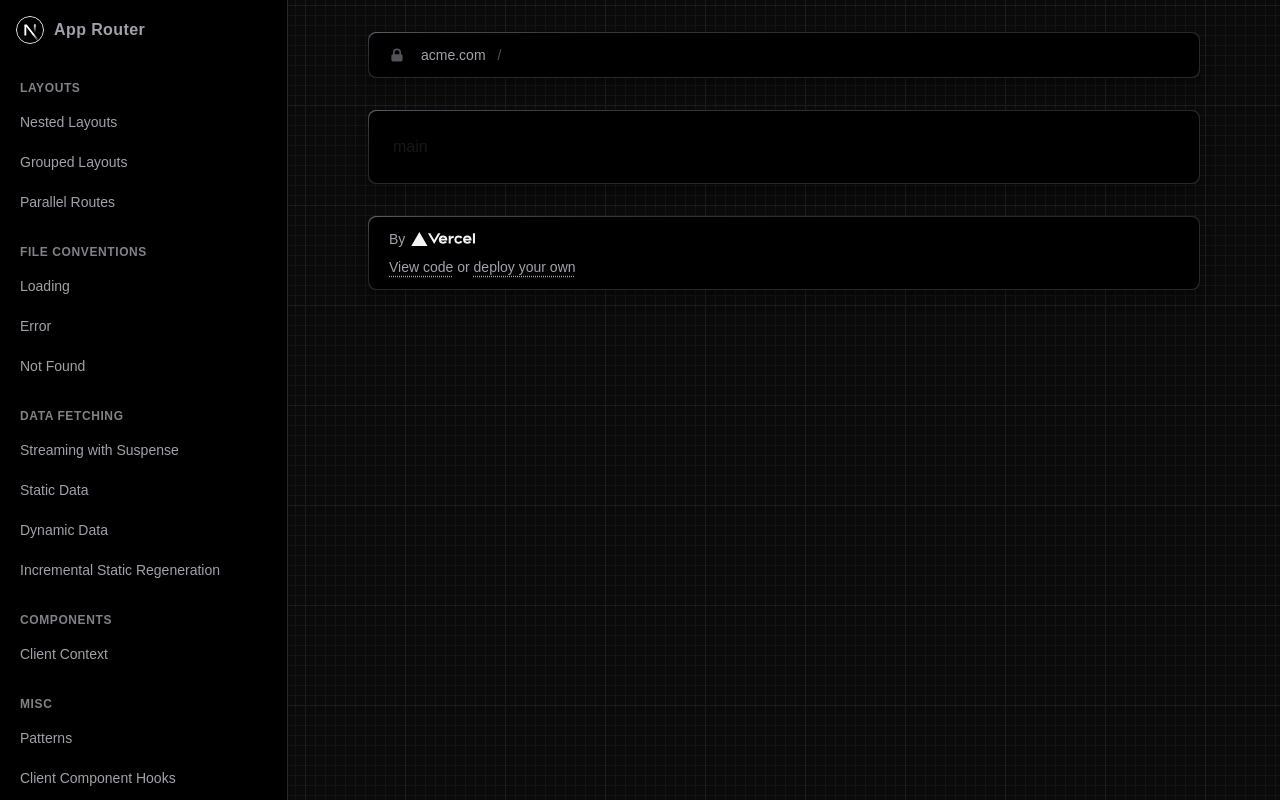
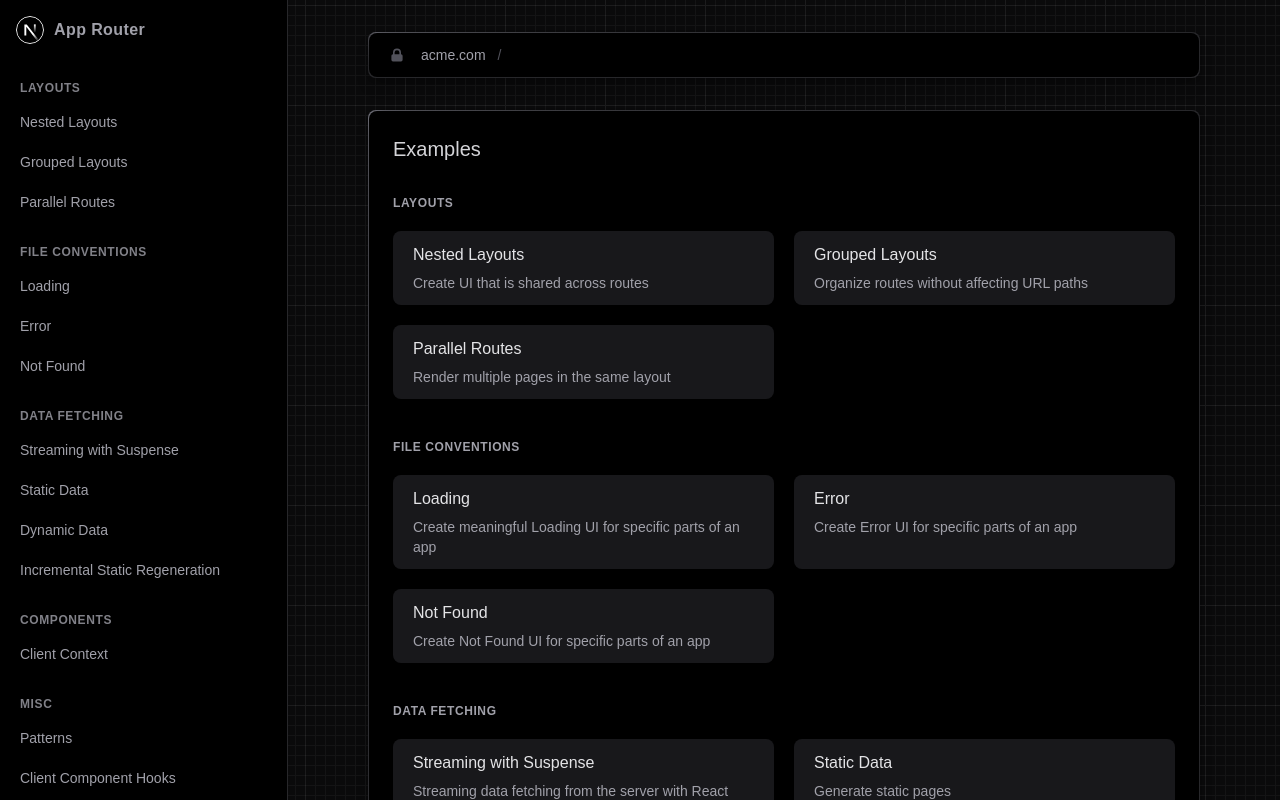
Before and after one commit to leconstantin/app_router_nextjs, a Next.js app: page / in a window 1280 px wide. Shown: the top 800 px of the page. Built offline with nearby package versions, Linux system fonts and the light colour scheme.

Commit message:
added main body

```diff
--- a/src/app/page.tsx
+++ b/src/app/page.tsx
@@ -1,3 +1,44 @@
-export default function Home() {
-  return <div>main</div>;
+import { demos } from "@/lib/demos";
+import Link from "next/link";
+
+export default function Page() {
+  return (
+    <div className="space-y-8">
+      <h1 className="text-xl font-medium text-gray-300">Examples</h1>
+
+      <div className="space-y-10 text-white">
+        {demos.map((section) => {
+          return (
+            <div key={section.name} className="space-y-5">
+              <div className="text-xs font-semibold uppercase tracking-wider text-gray-400">
+                {section.name}
+              </div>
+
+              <div className="grid grid-cols-1 gap-5 lg:grid-cols-2">
+                {section.items.map((item) => {
+                  return (
+                    <Link
+                      href={`/${item.slug}`}
+                      key={item.name}
+                      className="group block space-y-1.5 rounded-lg bg-gray-900 px-5 py-3 hover:bg-gray-800"
+                    >
+                      <div className="font-medium text-gray-200 group-hover:text-gray-50">
+                        {item.name}
+                      </div>
+
+                      {item.description ? (
+                        <div className="line-clamp-3 text-sm text-gray-400 group-hover:text-gray-300">
+                          {item.description}
+                        </div>
+                      ) : null}
+                    </Link>
+                  );
+                })}
+              </div>
+            </div>
+          );
+        })}
+      </div>
+    </div>
+  );
 }
```
